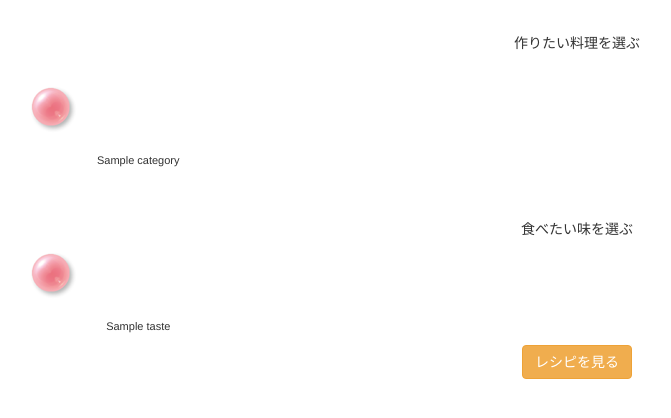
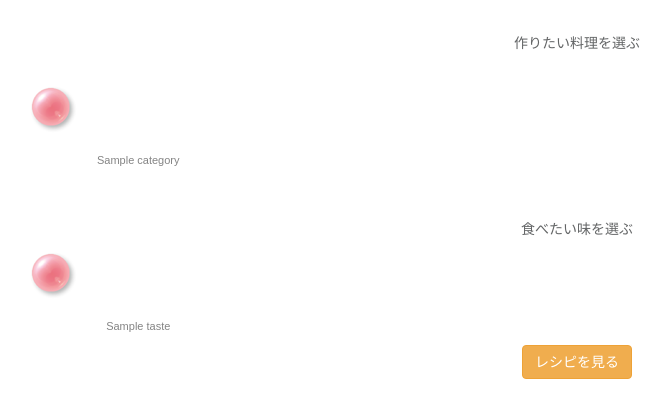
Before and after one commit to katsuyan/arrangerecipe, a Django app: page / in a window 1280 px wide. Shown: the part 462-880 px from the top of the page, without its empty margins (63-734 px from the left). Run offline with Django 3.2, Linux system fonts and the light colour scheme; tables that the repository leaves empty hold one stand-in row (values such as "Sample post"); some libraries are stand-ins or nearby versions.

Commit message:
change font color

```diff
--- a/recipe/templates/base.html
+++ b/recipe/templates/base.html
@@ -10,6 +10,7 @@
   <link href="{% static 'css/bootstrap.min.css' %}" rel="stylesheet">
   <link href="{% static 'css/checkimg.css' %}" rel="stylesheet">
   <link href="{% static 'css/header.css' %}" rel="stylesheet">
+  <link href="{% static 'css/main.css' %}" rel="stylesheet">
   <script src="{% static 'js/jquery-3.1.0.min.js' %}" rel="stylesheet"></script>
   <script src="{% static 'js/ratchet.min.js' %}"></script>
   <script src="{% static 'js/bootstrap.min.js' %}"></script>
--- a/recipe/templates/recipe/index.html
+++ b/recipe/templates/recipe/index.html
@@ -13,7 +13,7 @@
   <img src="{% static 'img/head.png' %}" style="width:100%;">
 </div>
 
-<div style="text-align:center;margin-top:32px;">作りたい料理を選ぶ</div><br>
+<div style="text-align:center;margin-top:32px;color:#636566;">作りたい料理を選ぶ</div><br>
 
 <div class="container" id="index">
   <form>
@@ -31,7 +31,7 @@
 
     <br><br>
 
-    <div style="text-align:center">食べたい味を選ぶ</div>
+    <div style="text-align:center;color:#636566;">食べたい味を選ぶ</div>
 
     <div class="row">
       {% for taste in taste_list %}
--- /dev/null
+++ b/static/css/main.css
@@ -0,0 +1,4 @@
+body {
+  font-family:'ヒラギノ角ゴ Pro W3','Hiragino Kaku Gothic Pro','メイリオ',Meiryo,'ＭＳ Ｐゴシック',sans-serif;
+  color: #848484;
+}
```
